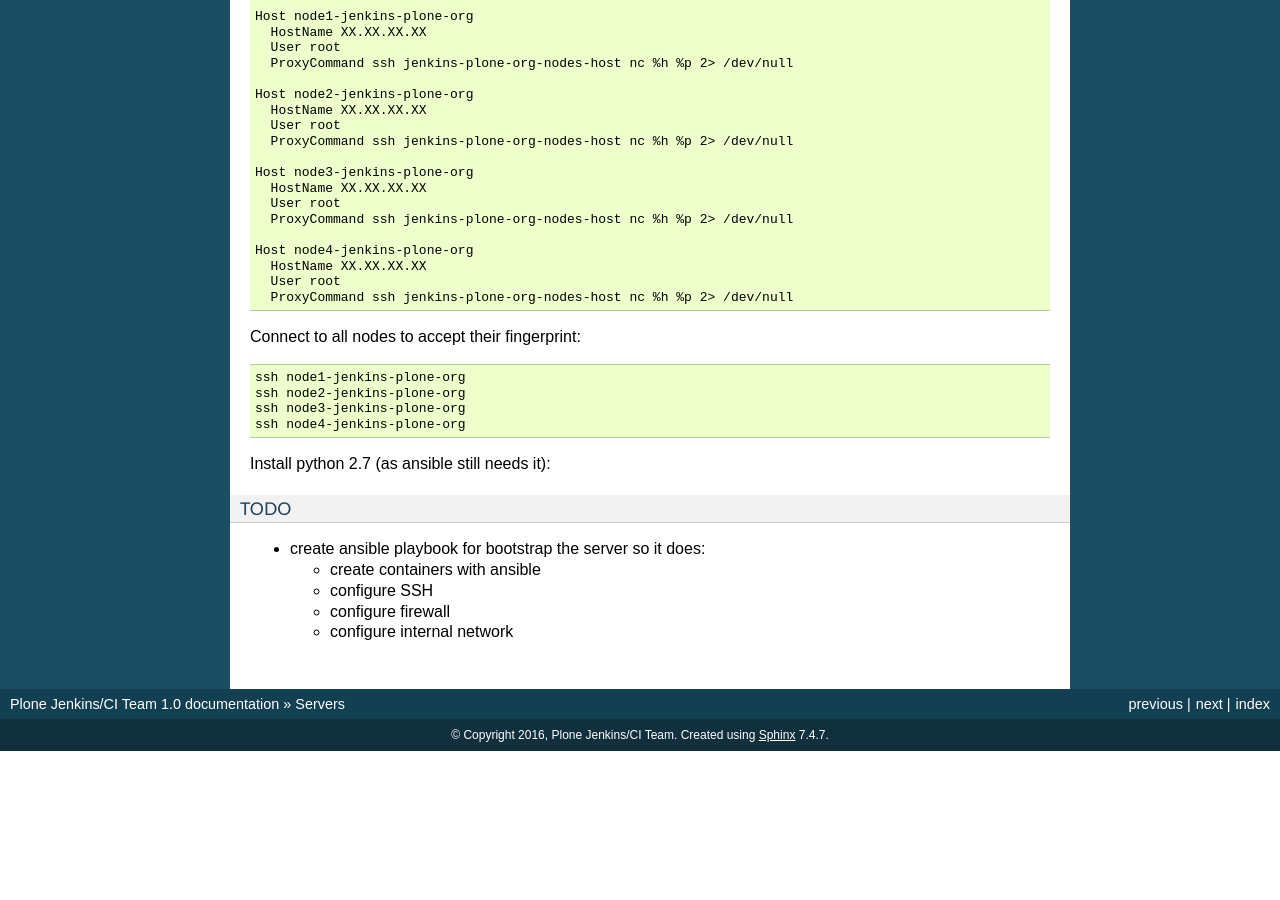
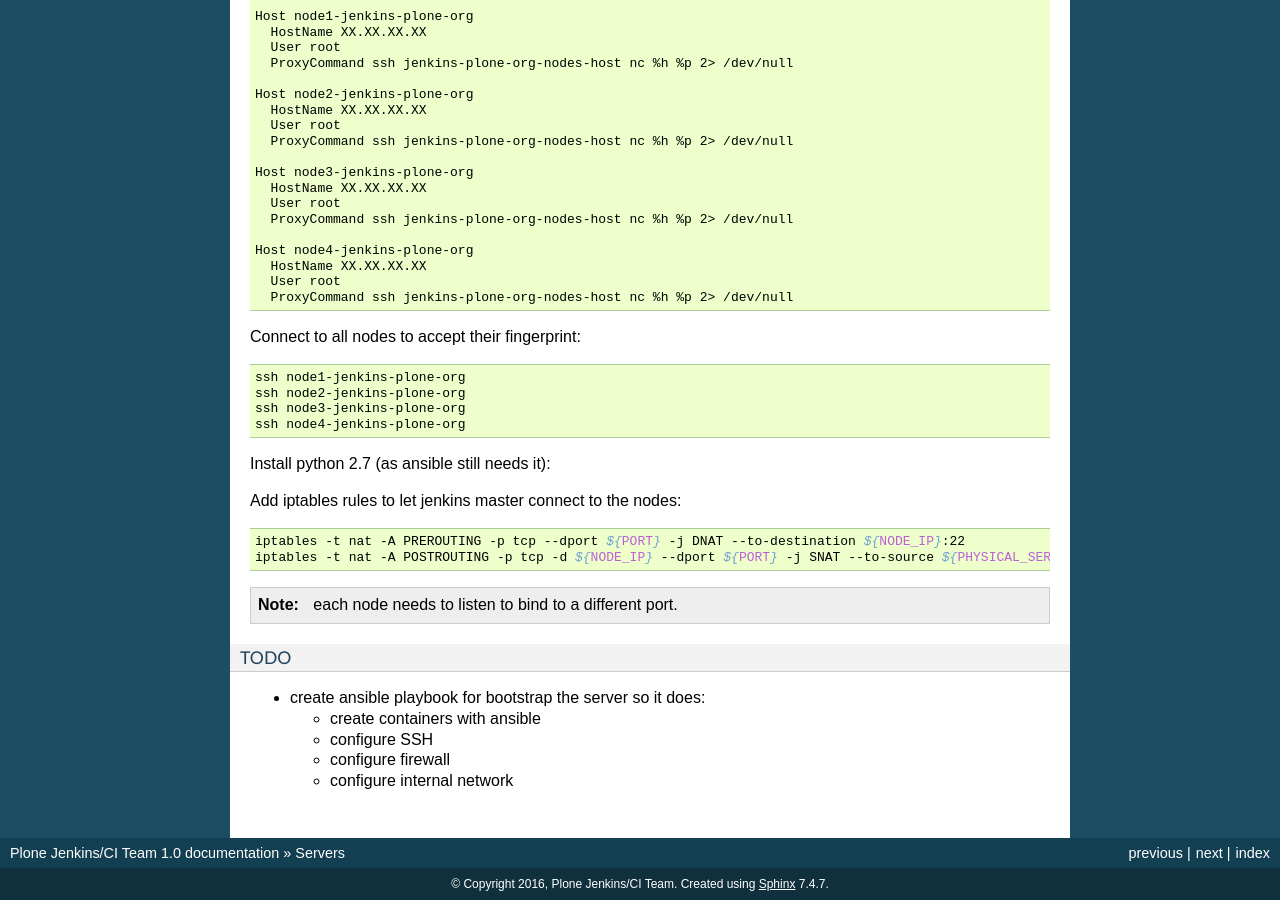
Before and after one commit to plone/jenkins.plone.org, a Sphinx documentation site: the page built from docs/source/servers.rst, in a window 1280 px wide and 900 px high, scrolled down 1358 px. Built offline with Sphinx 7.4.7, drawn with Linux system fonts in a browser that asks for light colours; before the commit the page ends 2109 px from its top, so only the background shows below that.

Commit message:
Update server notes

```diff
--- a/docs/source/servers.rst
+++ b/docs/source/servers.rst
@@ -117,6 +117,16 @@ Install python 2.7 (as ansible still needs it):
     ssh node3-jenkins-plone-org "apt-get install -y python2.7"
     ssh node4-jenkins-plone-org "apt-get install -y python2.7"
 
+Add iptables rules to let jenkins master connect to the nodes:
+
+.. code-block:: shell
+
+    iptables -t nat -A PREROUTING -p tcp --dport ${PORT} -j DNAT --to-destination ${NODE_IP}:22
+    iptables -t nat -A POSTROUTING -p tcp -d ${NODE_IP} --dport ${PORT} -j SNAT --to-source ${PHYSICAL_SERVER_IP}
+
+.. note:: each node needs to listen to bind to a different port.
+
+
 TODO
 ^^^^
 - create ansible playbook for bootstrap the server so it does:
```
